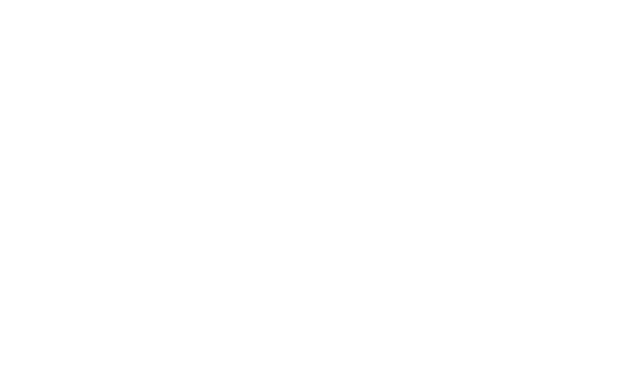
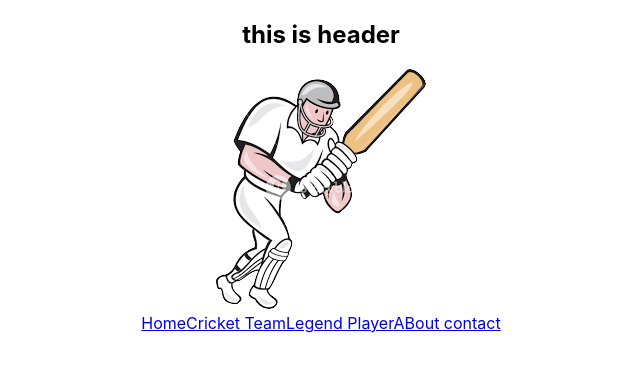
Before and after one commit to AsaduzzamanAlamin123/CricketInfoCountryBase, a React (Create React App) app: page / in a window 1280 px wide. Shown: the top 372 px of the page, without its empty margins (319-959 px from the left). Built offline with nearby package versions, Linux system fonts and the light colour scheme.

Commit message:
header-start-part

```diff
--- a/src/App.js
+++ b/src/App.js
@@ -1,8 +1,10 @@
 import './App.css';
+import Header from './componants/Header/Header';
 
 function App() {
   return (
     <div className="App">
+      <Header></Header>
 
     </div>
   );
--- a/src/componants/Header/Header.js
+++ b/src/componants/Header/Header.js
@@ -1,9 +1,26 @@
 import React from 'react';
+import { Link } from 'react-router-dom';
+import Logo from '../../image/images-removebg-preview.png'
 
 const Header = () => {
     return (
         <div>
             <h2>this is header</h2>
+        <div className='header-container'>
+            <div className='logo-container'>
+                <img src={Logo} alt="" />
+
+            </div>
+            <div className='menu-container'>
+                <Link to='/'>Home</Link>
+                <Link to='/'>Cricket Team</Link>
+                <Link to='/'>Legend Player</Link>
+                <Link to='/'>ABout </Link>
+                <Link to='/'>contact</Link>
+
+            </div>
+
+        </div>
         </div>
     );
 };
```
Also changed, not shown: src/image/images-removebg-preview.png (added).
